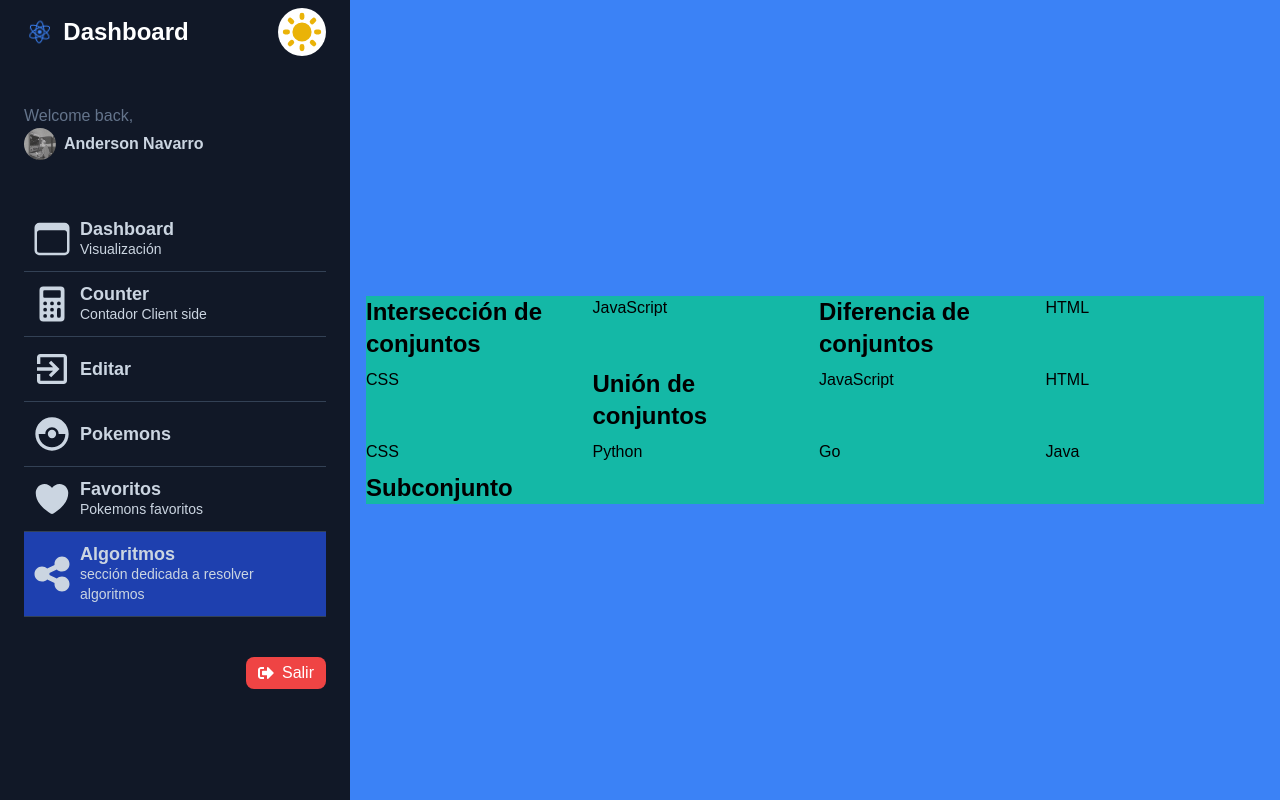
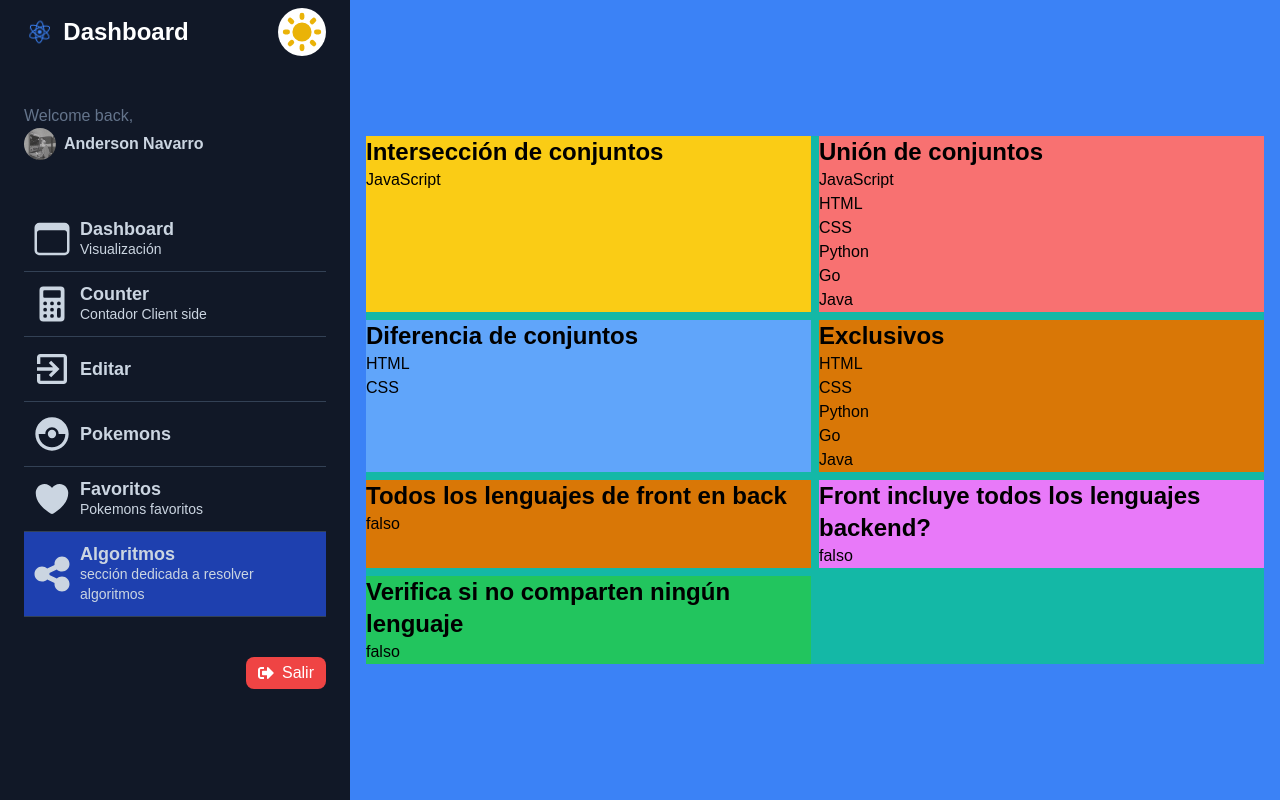
Before and after one commit to andersonNB/dashboardPokemon, a Next.js app: page /dashboard/algorithms in a window 1280 px wide. Built offline with nearby package versions, Linux system fonts and the light colour scheme.

Commit message:
feat: better design grid Set algorithms page

```diff
--- a/src/app/dashboard/algorithms/page.tsx
+++ b/src/app/dashboard/algorithms/page.tsx
@@ -11,31 +11,66 @@ const AlgorithmsPage = () => {
 		<div className="w-full flex items-center justify-center gap-2 dark:text-white text-black  bg-blue-500 h-full p-4">
 			{/*En construcción <RiAlarmWarningFill size={40} />*/}
 
-			<div className="grid grid-cols-4 gap-2 w-full bg-teal-500 ">
-				{/* Intersección de conjuntos */}
+			<div className="grid grid-cols-2 gap-2 w-full bg-teal-500 ">
+				<div className="bg-yellow-400">
+					{/* Intersección de conjuntos ->
+					  Lenguajes que se usan tanto en frontEnd como en backEnd
+					*/}
 					<h1 className="text-2xl font-bold">Intersección de conjuntos</h1>
 
 					{[...frontEnd.intersection(backEnd)].map((item) => (
 						<div key={item}>{item}</div>
 					))}
+				</div>
 
-				{/* Diferencia de conjuntos */}
+				<div className="bg-red-400">
+					{/* Unión de conjuntos -> todos los lenguajes en ambos conjuntos sin repetidos
+					 */}
+					<h1 className="text-2xl font-bold">Unión de conjuntos</h1>
+					{[...frontEnd.union(backEnd)].map((item) => (
+						<div key={item}>{item}</div>
+					))}
+				</div>
+
+				<div className="bg-blue-400">
+					{/* Diferencia de conjuntos -> lenguajes que están solo en frontEnd */}
 					<h1 className="text-2xl font-bold">Diferencia de conjuntos</h1>
 					{[...frontEnd.difference(backEnd)].map((item) => (
 						<div key={item}>{item}</div>
 					))}
+				</div>
 
-				{/* Unión de conjuntos */}
-				<h1 className="text-2xl font-bold">Unión de conjuntos</h1>
-				{[...frontEnd.union(backEnd)].map((item) => (
-					<div key={item}>{item}</div>
+				<div className="bg-amber-600">
+					{/* Exclusivos de front o de back pero no de ambos */}
+					<h1 className="text-2xl font-bold">Exclusivos</h1>
+					{[...frontEnd.symmetricDifference(backEnd)].map((item) => (
+						<div key={item}>{item} </div>
 					))}
+				</div>
 
-				{/* Subconjunto */}
-				<h1 className="text-2xl font-bold">Subconjunto</h1>
-				{frontEnd.isSubsetOf(backEnd) && (
-					<div>frontEnd es subconjunto de backEnd</div>
-				)}
+				<div className="bg-amber-600">
+					{/* ¿Están todos los lenguajes frontend en backend */}
+					<h1 className="text-2xl font-bold">
+						Todos los lenguajes de front en back
+					</h1>
+					{frontEnd.isSubsetOf(backEnd) ? "verdadero" : "falso"}
+				</div>
+
+				<div className="bg-fuchsia-400">
+					{/* ¿Están todos los lenguajes frontend en backend */}
+					<h1 className="text-2xl font-bold">
+						Front incluye todos los lenguajes backend?
+					</h1>
+					{frontEnd.isSupersetOf(backEnd) ? "verdadero" : "falso"}
+				</div>
+
+				<div className="bg-green-500">
+					{/* ¿Están todos los lenguajes frontend en backend */}
+					<h1 className="text-2xl font-bold">
+						Verifica si no comparten ningún lenguaje
+					</h1>
+					{frontEnd.isDisjointFrom(backEnd) ? "verdadero" : "falso"}
+				</div>
 			</div>
 		</div>
 	);
--- a/src/app/dashboard/pokemon/[id]/page.tsx
+++ b/src/app/dashboard/pokemon/[id]/page.tsx
@@ -143,7 +143,7 @@ export default function PokemonPage({params}: Props) {
 					<Link href="/dashboard/pokemons">
 						<p className=" capitalize  flex items-center gap-2 ">
 							<FaArrowLeft />
-							Regresarr
+							Regresar
 						</p>
 					</Link>
 				</div>
```
Lines whose indentation alone changed are shown as unchanged.
